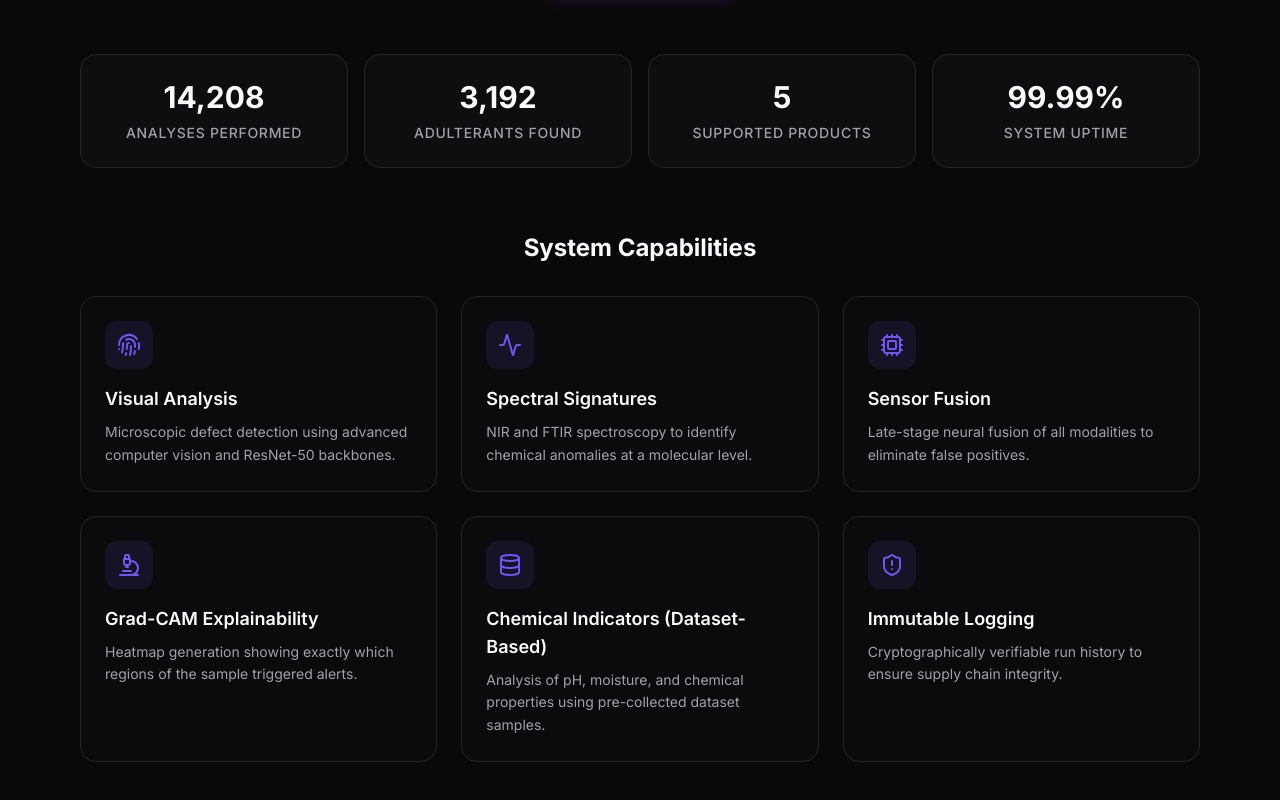
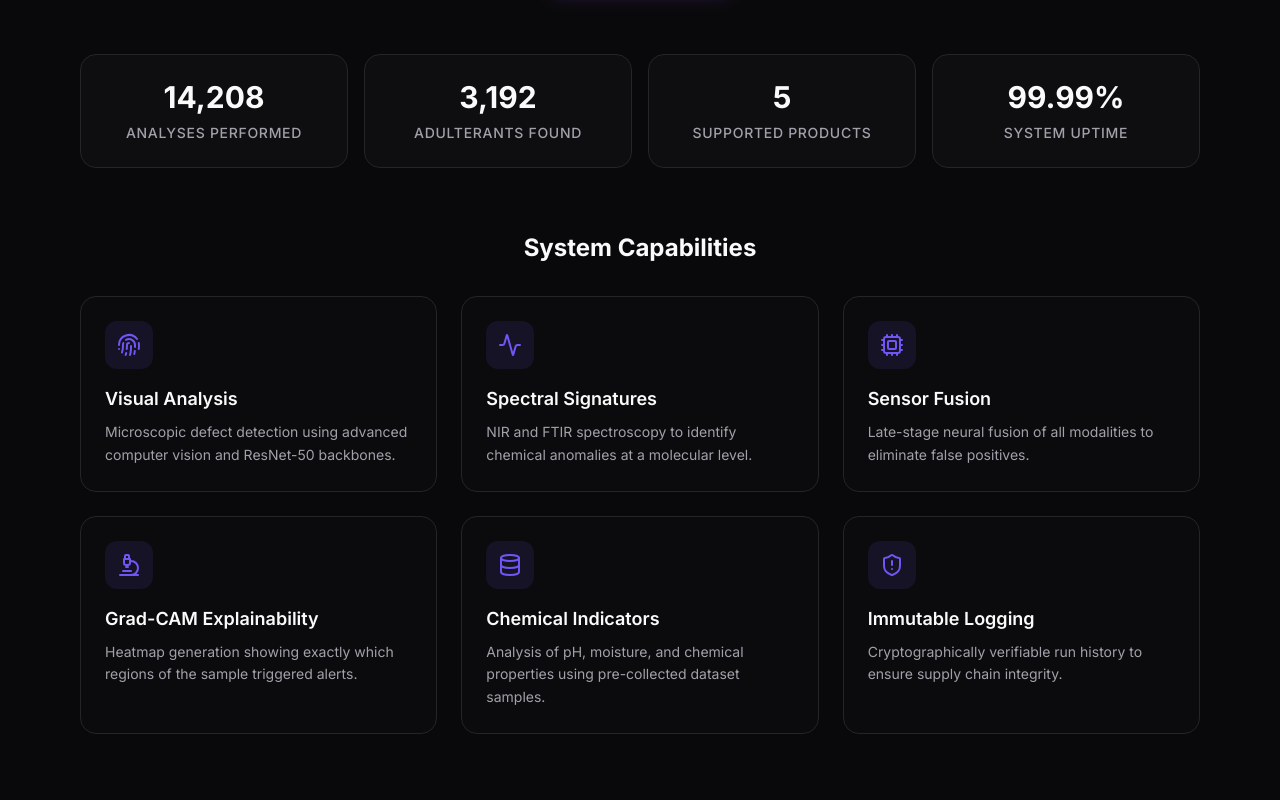
Before and after one commit to yashveersinghh/AI-food-adulteration-detection, a React (Vite) app in the folder Frontend/: page / in a window 1280 px wide. Shown: the part 515-1315 px from the top of the page. Built offline with nearby package versions, Linux system fonts and the light colour scheme.

Commit message:
ui adjustments

```diff
--- a/Frontend/src/pages/Analyzer.tsx
+++ b/Frontend/src/pages/Analyzer.tsx
@@ -190,7 +190,7 @@ export function Analyzer({ onComplete }: { onComplete: (res: AnalysisResult) =>
   }
 
   return (
-    <div className="container mx-auto px-4 py-8 max-w-4xl space-y-8 animate-in fade-in duration-300">
+    <div className="container mx-auto px-4 py-8 max-w-5xl space-y-8 animate-in fade-in duration-300">
       <div>
         <h1 className="text-3xl font-bold mb-2">Configure Analysis</h1>
         <p className="text-muted-foreground">Select the product type and provide available sensor data.</p>
--- a/Frontend/src/pages/Dashboard.tsx
+++ b/Frontend/src/pages/Dashboard.tsx
@@ -53,7 +53,7 @@ export function Dashboard({ onStart }: { onStart: () => void }) {
             { title: "Spectral Signatures", icon: <Activity className="w-6 h-6" />, desc: "NIR and FTIR spectroscopy to identify chemical anomalies at a molecular level." },
             { title: "Sensor Fusion", icon: <Cpu className="w-6 h-6" />, desc: "Late-stage neural fusion of all modalities to eliminate false positives." },
             { title: "Grad-CAM Explainability", icon: <Microscope className="w-6 h-6" />, desc: "Heatmap generation showing exactly which regions of the sample triggered alerts." },
-            { title: "Chemical Indicators (Dataset-Based)", icon: <Database className="w-6 h-6" />, desc: "Analysis of pH, moisture, and chemical properties using pre-collected dataset samples." },
+            { title: "Chemical Indicators", icon: <Database className="w-6 h-6" />, desc: "Analysis of pH, moisture, and chemical properties using pre-collected dataset samples." },
             { title: "Immutable Logging", icon: <ShieldAlert className="w-6 h-6" />, desc: "Cryptographically verifiable run history to ensure supply chain integrity." },
           ].map((cap, i) => (
             <div key={i} className="bg-card/50 border border-border rounded-xl p-6 hover:bg-card hover:border-primary/50 transition-colors group">
```
